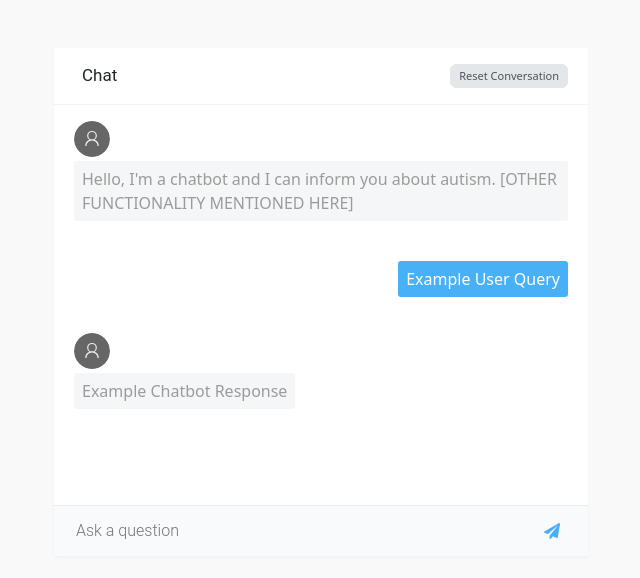
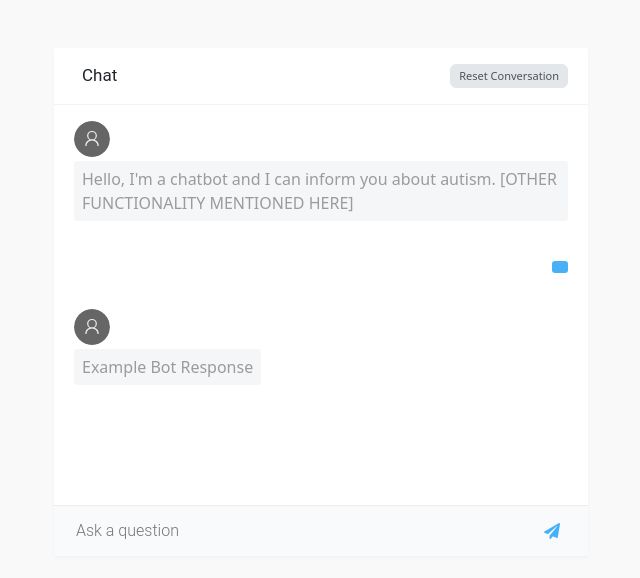
Before and after one commit to a-miller77/ASD-Hackathon, a website: page webservice-stuff/src/public/index.html in a window 1280 px wide. Both pictures are taken after a click on the link 837 px from the left and 530 px from the top of the page. Shown: the whole page, without its empty margins (285-925 px from the left). Drawn offline with nearby package versions, Linux system fonts and the light colour scheme.

Commit message:
creates dom elements

```diff
--- a/webservice-stuff/src/public/index.html
+++ b/webservice-stuff/src/public/index.html
@@ -9,8 +9,9 @@
     <link href="index.css" rel="stylesheet">
     <link href="https://use.fontawesome.com/releases/v5.7.2/css/all.css" rel="stylesheet">
 
-    <!-- Include the text file manager code -->
+    <!-- Include the javascript code -->
     <script type="text/javascript" src="index.js"></script>
+    <script type="text/javascript" src="llmServerAPIManager.js"></script>
 </head>
 <body>
 
@@ -27,35 +28,30 @@
 
                     <div id="chat-content" style="overflow-y: scroll !important; height:400px !important;">
                         <div class="media media-chat">
-                            <img class="avatar" src="Windows_10_Default_Profile_Picture.svg" width="32" height ="32" alt="...">
+                            <img class="avatar" src="Windows_10_Default_Profile_Picture.svg" width="32" height ="32" alt="avatar">
                             <div class="media-body">
                                 <p>Hello, I'm a chatbot and I can inform you about autism. [OTHER FUNCTIONALITY MENTIONED HERE]</p>
                             </div>
                         </div>
 
-                        <div class="media media-chat media-chat-reverse">
-                            <div class="media-body">
-                                <p>Example User Query</p>
+                        <div id="bottomRail" class="ps-scrollbar-x-rail" style="left: 0px; bottom: 0px;">
+                            <div class="ps-scrollbar-x" tabindex="0" style="left: 0px; width: 0px;">
                             </div>
                         </div>
 
-                        <div class="media media-chat">
-                            <img class="avatar" src="Windows_10_Default_Profile_Picture.svg" width="32" height ="32" alt="...">
-                            <div class="media-body">
-                                <p>Example Chatbot Response</p>
+                        <div class="ps-scrollbar-y-rail" style="top: 0px; height: 0px; right: 2px;">
+                            <div class="ps-scrollbar-y" tabindex="0" style="top: 0px; height: 2px;">
                             </div>
                         </div>
-
-                        <div class="ps-scrollbar-x-rail" style="left: 0px; bottom: 0px;"><div class="ps-scrollbar-x" tabindex="0" style="left: 0px; width: 0px;"></div></div><div class="ps-scrollbar-y-rail" style="top: 0px; height: 0px; right: 2px;"><div class="ps-scrollbar-y" tabindex="0" style="top: 0px; height: 2px;"></div></div></div>
+                    </div>
 
                     <div class="publisher bt-1 border-light">
-<!--                        <img class="avatar avatar-xs" src="Windows_10_Default_Profile_Picture.svg" width="32" height ="32" alt="...">-->
-                        <label>
-                            <input class="publisher-input overflow-auto" type="text" placeholder="Ask a question">
-                        </label>
-                        <a class="publisher-btn text-info" href="#" data-abc="true"><i class="fa fa-paper-plane"></i></a>
+    <!--                        <img class="avatar avatar-xs" src="Windows_10_Default_Profile_Picture.svg" width="32" height ="32" alt="...">-->
+                            <label>
+                                <input id="userInput" class="publisher-input overflow-auto" type="text" placeholder="Ask a question">
+                            </label>
+                            <a id="planeSendBtn" class="publisher-btn text-info" href="#" data-abc="true"><i class="fa fa-paper-plane"></i></a>
                     </div>
-
                 </div>
             </div>
         </div>
--- a/webservice-stuff/src/public/index.js
+++ b/webservice-stuff/src/public/index.js
@@ -0,0 +1,79 @@
+let userInputText;
+let userInputBtn;
+
+window.onload = async () => {
+    userInputText = document.getElementById("userInput");
+    userInputBtn = document.getElementById("planeSendBtn");
+    userInputText.addEventListener('keydown', (e) => submitQuery(e));
+    userInputBtn.addEventListener('click', (e) => submitQuery(e))
+}
+
+const submitQuery = (event) => {
+    if (event instanceof KeyboardEvent) {
+        if (event.key === "Enter") {
+            userInputText.disabled = true;
+            userInputBtn.disabled = true;
+            event.preventDefault();
+            sendResponse().then(r => {
+                userInputText.disabled = false;
+                userInputBtn.disabled = false;
+            });
+        }
+    } else {
+        userInputText.disabled = true;
+        userInputBtn.disabled = true;
+        event.preventDefault();
+        sendResponse().then(r => {
+            userInputText.disabled = false;
+            userInputBtn.disabled = false;
+        });
+
+    }
+}
+
+const sendResponse = async () => {
+
+    //DOM Element creation with user input
+    let userChatBubble = document.createElement("div");
+    userChatBubble.setAttribute("class", "media media-chat media-chat-reverse");
+
+    let userChatBubbleMediaBody = document.createElement("div");
+    userChatBubbleMediaBody.setAttribute("class", "media-body");
+
+    let userChatBubbleContent = document.createElement("p");
+    userChatBubbleContent.innerText = userInputText.value;
+
+    let bottomRail = document.getElementById("bottomRail");
+
+    bottomRail.insertAdjacentElement("beforebegin", userChatBubble);
+    userChatBubble.insertAdjacentElement("afterbegin", userChatBubbleMediaBody);
+    userChatBubbleMediaBody.insertAdjacentElement("afterbegin", userChatBubbleContent);
+
+    //API call to the LLM
+    await new Promise(r => setTimeout(r, 2000));
+
+    // Generate DOM element based on api response
+    let llmChatBubble = document.createElement("div");
+    llmChatBubble.setAttribute("class", "media media-chat");
+
+    let llmChatBubbleMediaBody = document.createElement("div");
+    llmChatBubbleMediaBody.setAttribute("class", "media-body");
+
+    let llmChatBubbleContent = document.createElement("p");
+    llmChatBubbleContent.innerText = "Example Bot Response";
+
+    let llmAvatar = document.createElement("img");
+    llmAvatar.setAttribute("class", "avatar");
+    llmAvatar.setAttribute("src", "Windows_10_Default_Profile_Picture.svg");
+    llmAvatar.setAttribute("width", "32");
+    llmAvatar.setAttribute("height", "32");
+    llmAvatar.setAttribute("alt", "avatar");
+
+    bottomRail.insertAdjacentElement("beforebegin", llmChatBubble);
+    llmChatBubble.insertAdjacentElement("beforeend", llmAvatar);
+    llmChatBubble.insertAdjacentElement("beforeend", llmChatBubbleMediaBody);
+    llmChatBubbleMediaBody.insertAdjacentElement("afterbegin", llmChatBubbleContent);
+
+    // Clear user input
+    userInputText.value = "";
+}
```
Also changed, not shown: webservice-stuff/src/public/llmServerAPIManager.js (added).
